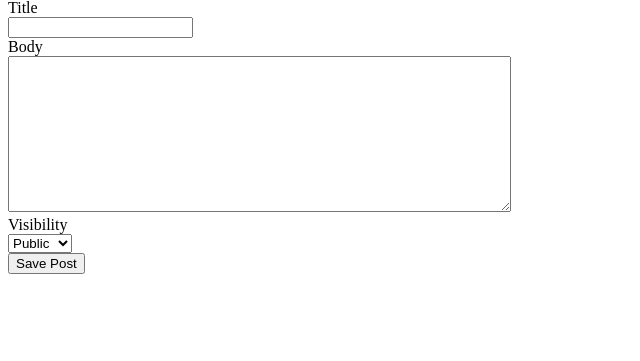
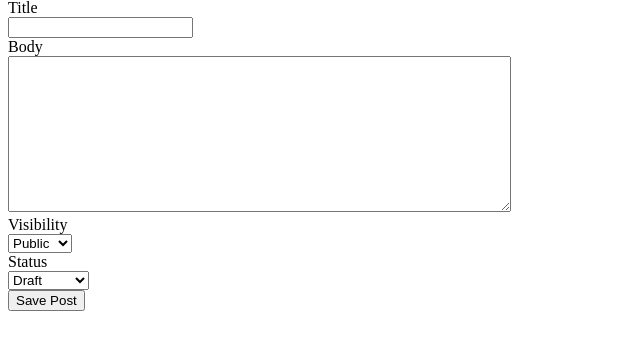
Before and after one commit to SrikarChittemsetty/voicepress, a Flask app: page /posts/new in a window 1280 px wide. Shown: the part 107-468 px from the top of the page, without its empty margins (0-640 px from the left). Run offline with Flask 3, Linux system fonts and the light colour scheme; the visitor is signed in with stand-in values (Sample User, id 1).

Commit message:
Add draft and published post status

```diff
--- a/src/app.py
+++ b/src/app.py
@@ -35,11 +35,13 @@ def init_db() -> None:
             title TEXT NOT NULL,
             body TEXT NOT NULL,
             created_at TEXT NOT NULL,
-            visibility TEXT NOT NULL DEFAULT 'public'
+            visibility TEXT NOT NULL DEFAULT 'public',
+            status TEXT NOT NULL DEFAULT 'draft'
         )
         """
     )
     ensure_posts_visibility_column(conn)
+    ensure_posts_status_column(conn)
     conn.commit()
     conn.close()
 
@@ -51,6 +53,13 @@ def ensure_posts_visibility_column(conn: sqlite3.Connection) -> None:
         conn.execute(
             "ALTER TABLE posts ADD COLUMN visibility TEXT NOT NULL DEFAULT 'public'"
         )
+
+
+def ensure_posts_status_column(conn: sqlite3.Connection) -> None:
+    columns = conn.execute("PRAGMA table_info(posts)").fetchall()
+    has_status_column = any(column["name"] == "status" for column in columns)
+    if not has_status_column:
+        conn.execute("ALTER TABLE posts ADD COLUMN status TEXT NOT NULL DEFAULT 'draft'")
 
 
 def create_user(username: str, password: str) -> bool:
@@ -79,7 +88,9 @@ def get_user_by_username(username: str) -> sqlite3.Row | None:
     return user
 
 
-def create_post(username: str, title: str, body: str, visibility: str) -> bool:
+def create_post(
+    username: str, title: str, body: str, visibility: str, status: str
+) -> bool:
     user = get_user_by_username(username)
     if not user:
         return False
@@ -88,10 +99,10 @@ def create_post(username: str, title: str, body: str, visibility: str) -> bool:
     conn = get_db_connection()
     conn.execute(
         """
-        INSERT INTO posts (user_id, title, body, created_at, visibility)
-        VALUES (?, ?, ?, ?, ?)
+        INSERT INTO posts (user_id, title, body, created_at, visibility, status)
+        VALUES (?, ?, ?, ?, ?, ?)
         """,
-        (user["id"], title, body, created_at, visibility),
+        (user["id"], title, body, created_at, visibility, status),
     )
     conn.commit()
     conn.close()
@@ -106,7 +117,7 @@ def get_posts_for_user(username: str) -> list[sqlite3.Row]:
     conn = get_db_connection()
     posts = conn.execute(
         """
-        SELECT id, title, body, created_at, visibility
+        SELECT id, title, body, created_at, visibility, status
         FROM posts
         WHERE user_id = ?
         ORDER BY created_at DESC
@@ -124,7 +135,7 @@ def get_public_posts() -> list[sqlite3.Row]:
         SELECT posts.id, posts.title, posts.body, posts.created_at, users.username
         FROM posts
         JOIN users ON posts.user_id = users.id
-        WHERE posts.visibility = 'public'
+        WHERE posts.visibility = 'public' AND posts.status = 'published'
         ORDER BY posts.created_at DESC
         """
     ).fetchall()
@@ -139,7 +150,7 @@ def get_public_post_by_id(post_id: int) -> sqlite3.Row | None:
         SELECT posts.id, posts.title, posts.body, posts.created_at, users.username
         FROM posts
         JOIN users ON posts.user_id = users.id
-        WHERE posts.id = ? AND posts.visibility = 'public'
+        WHERE posts.id = ? AND posts.visibility = 'public' AND posts.status = 'published'
         """,
         (post_id,),
     ).fetchone()
@@ -157,7 +168,7 @@ def get_public_posts_for_username(username: str) -> list[sqlite3.Row] | None:
         """
         SELECT id, title, body, created_at
         FROM posts
-        WHERE user_id = ? AND visibility = 'public'
+        WHERE user_id = ? AND visibility = 'public' AND status = 'published'
         ORDER BY created_at DESC
         """,
         (user["id"],),
@@ -170,7 +181,7 @@ def get_post_for_owner(post_id: int, username: str) -> sqlite3.Row | None:
     conn = get_db_connection()
     post = conn.execute(
         """
-        SELECT posts.id, posts.title, posts.body, posts.created_at, posts.visibility
+        SELECT posts.id, posts.title, posts.body, posts.created_at, posts.visibility, posts.status
         FROM posts
         JOIN users ON posts.user_id = users.id
         WHERE posts.id = ? AND users.username = ?
@@ -182,13 +193,13 @@ def get_post_for_owner(post_id: int, username: str) -> sqlite3.Row | None:
 
 
 def update_post(
-    post_id: int, username: str, title: str, body: str, visibility: str
+    post_id: int, username: str, title: str, body: str, visibility: str, status: str
 ) -> bool:
     conn = get_db_connection()
     result = conn.execute(
         """
         UPDATE posts
-        SET title = ?, body = ?, visibility = ?
+        SET title = ?, body = ?, visibility = ?, status = ?
         WHERE id = (
             SELECT posts.id
             FROM posts
@@ -196,7 +207,7 @@ def update_post(
             WHERE posts.id = ? AND users.username = ?
         )
         """,
-        (title, body, visibility, post_id, username),
+        (title, body, visibility, status, post_id, username),
     )
     conn.commit()
     conn.close()
@@ -268,12 +279,15 @@ def new_post():
         visibility = request.form.get("visibility", "public")
         if visibility not in {"public", "private"}:
             visibility = "public"
+        status = request.form.get("status", "draft")
+        if status not in {"draft", "published"}:
+            status = "draft"
 
         if not title or not body:
             flash("Title and body are required.")
             return redirect(url_for("new_post"))
 
-        create_post(session["username"], title, body, visibility)
+        create_post(session["username"], title, body, visibility, status)
         flash("Post created.")
         return redirect(url_for("dashboard"))
 
@@ -304,12 +318,15 @@ def edit_post(post_id: int):
         visibility = request.form.get("visibility", "public")
         if visibility not in {"public", "private"}:
             visibility = "public"
+        status = request.form.get("status", "draft")
+        if status not in {"draft", "published"}:
+            status = "draft"
 
         if not title or not body:
             flash("Title and body are required.")
             return redirect(url_for("edit_post", post_id=post_id))
 
-        update_post(post_id, username, title, body, visibility)
+        update_post(post_id, username, title, body, visibility, status)
         flash("Post updated.")
         return redirect(url_for("dashboard"))
 
--- a/src/templates/dashboard.html
+++ b/src/templates/dashboard.html
@@ -25,6 +25,7 @@
           <h3>{{ post.title }}</h3>
           <p>Post ID: {{ post.id }}</p>
           <p>Visibility: {{ post.visibility }}</p>
+          <p>Status: {{ post.status }}</p>
           <p>{{ post.body }}</p>
           <p><a href="{{ url_for('edit_post', post_id=post.id) }}">Edit</a></p>
           <form method="post" action="{{ url_for('delete_post_route', post_id=post.id) }}">
--- a/src/templates/new_post.html
+++ b/src/templates/new_post.html
@@ -23,6 +23,14 @@
       </select>
     </div>
 
+    <div>
+      <label for="status">Status</label><br>
+      <select id="status" name="status">
+        <option value="draft">Draft</option>
+        <option value="published">Published</option>
+      </select>
+    </div>
+
     <button type="submit">Save Post</button>
   </form>
 {% endblock %}
```
Also changed, not shown: src/templates/edit_post.html (+8 -0 lines).
